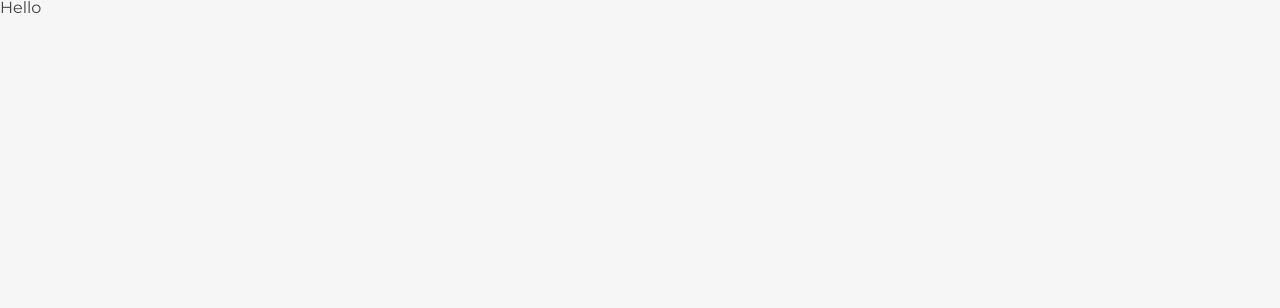
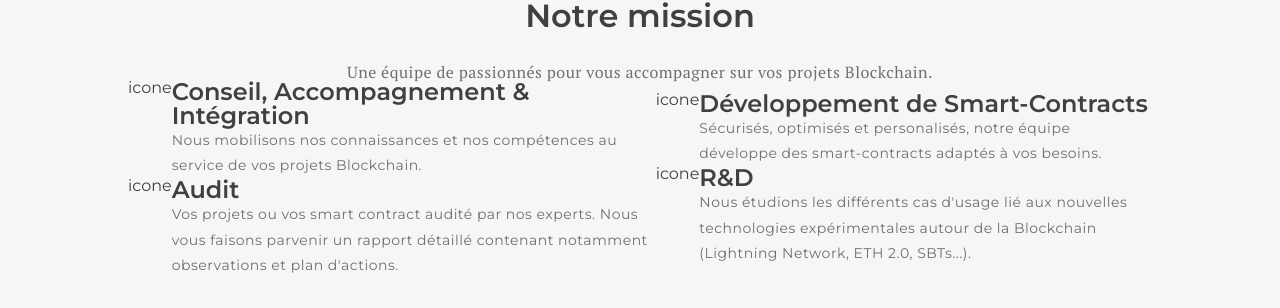
Before and after one commit to The-JW-Corp/JW-Corp-react, a React (Create React App) app: page / in a window 1280 px wide. Shown: the top 308 px of the page. Built offline with nearby package versions, Linux system fonts and the light colour scheme.

Commit message:
add html structure + css placement and hover effect

```diff
--- a/src/components/Home/Home.js
+++ b/src/components/Home/Home.js
@@ -1,10 +1,11 @@
 import React from "react";
+import NotreMission from "../NotreMission/NotreMission";
 import "./Home.css";
 
 function Home() {
   return (
     <>
-      Hello
+      <NotreMission />
     </>
   );
 }
--- /dev/null
+++ b/src/components/NotreMission/NotreMission.css
@@ -0,0 +1,61 @@
+.notreMission-component {
+  display: flex;
+  flex-direction: column;
+  align-items: center;
+  justify-content: space-between;
+}
+.notreMission-title-wrap {
+  display: flex;
+  flex-direction: column;
+  align-items: center;
+  justify-content: space-between;
+  height: 80px;
+}
+.notreMission-title-wrap h2 {
+  font-size: 32px;
+  /* color: rgb(64, 64, 64); */
+  font-weight: 600;
+  max-width: 600px;
+}
+.notreMission-title-wrap span {
+  color: rgb(111, 111, 111);
+  font-size: 16px;
+  font-family: "PT Serif", serif;
+  letter-spacing: 0.5px;
+}
+.notreMission-service-container {
+  width: 80%; /* Définit la marge sur les côtés*/
+  display: flex;
+  justify-content: center;
+  align-items: center;
+}
+.notreMission-service-wrap {
+    display: flex;
+    justify-content: center;
+    align-items: center;
+    flex-direction: column;
+}
+.notreMission-service-subwrap{
+    display: flex;
+}
+.notreMission-service{
+    display: flex;
+    flex-direction: column;
+    text-decoration: none;
+    color: rgb(64, 64, 64);
+}
+.notreMission-service:hover{
+    color: blueviolet !important;
+    transition: .5s;
+}
+.notreMission-service h3{
+    font-weight: 600;
+    font-size: 1.5em;
+}
+.notreMission-service p{
+    font-weight: 400;
+    color: rgb(111, 111, 111);
+    font-size: 14px;
+    line-height: 1.8;
+    letter-spacing: 0.5px;
+}
--- /dev/null
+++ b/src/components/NotreMission/NotreMission.js
@@ -0,0 +1,66 @@
+import React from "react";
+import "./NotreMission.css";
+
+const NotreMission = () => {
+  return (
+    <section className="notreMission-component">
+      <div className="notreMission-title-wrap">
+        <h2>Notre mission</h2>
+        <span>
+          Une équipe de passionnés pour vous accompagner sur vos projets
+          Blockchain.
+        </span>
+      </div>
+      <div className="notreMission-service-container">
+        <div className="notreMission-service-wrap">
+          <div className="notreMission-service-subwrap">
+            <i>icone</i>
+            <a className="notreMission-service" href="/#">
+              <h3>Conseil, Accompagnement & Intégration</h3>
+              <p>
+                Nous mobilisons nos connaissances et nos compétences au service
+                de vos projets Blockchain.
+              </p>
+            </a>
+          </div>
+          <div className="notreMission-service-subwrap">
+            <i>icone</i>
+            <a className="notreMission-service" href="/#">
+              <h3>Audit</h3>
+              <p>
+                Vos projets ou vos smart contract audité par nos experts. Nous
+                vous faisons parvenir un rapport détaillé contenant notamment
+                observations et plan d'actions.
+              </p>
+            </a>
+          </div>
+        </div>
+        <div className="notreMission-service-wrap">
+          <div className="notreMission-service-subwrap">
+            <i>icone</i>
+            <a className="notreMission-service" href="/#">
+              <h3>Développement de Smart-Contracts</h3>
+              <p>
+                Sécurisés, optimisés et personalisés, notre équipe développe des
+                smart-contracts adaptés à vos besoins.
+              </p>
+            </a>
+          </div>
+          <div className="notreMission-service-subwrap">
+            <i>icone</i>
+            <a className="notreMission-service" href="/#">
+              <h3>R&D</h3>
+              <p>
+                Nous étudions les différents cas d'usage lié aux nouvelles
+                technologies expérimentales autour de la Blockchain (Lightning
+                Network, ETH 2.0, SBTs...).
+              </p>
+            </a>
+          </div>
+        </div>
+      </div>
+    </section>
+  );
+};
+
+export default NotreMission;
```
